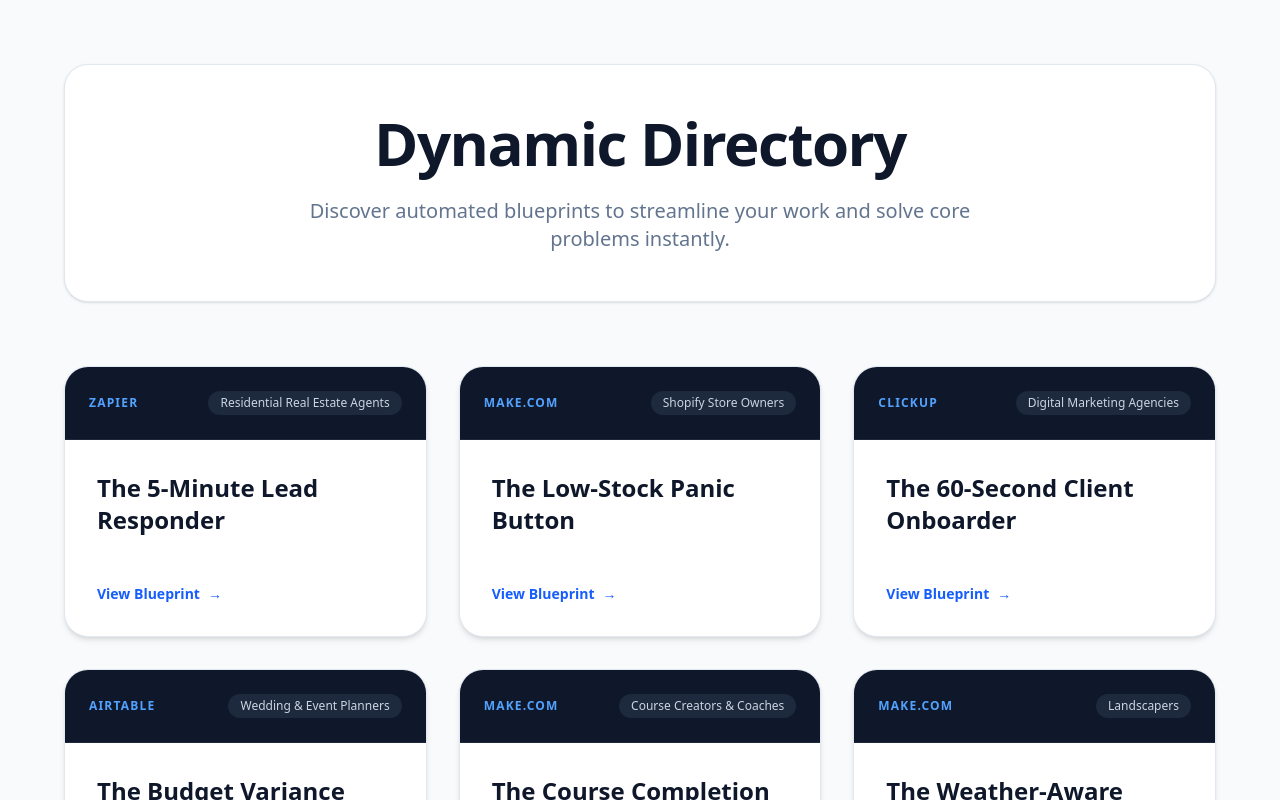
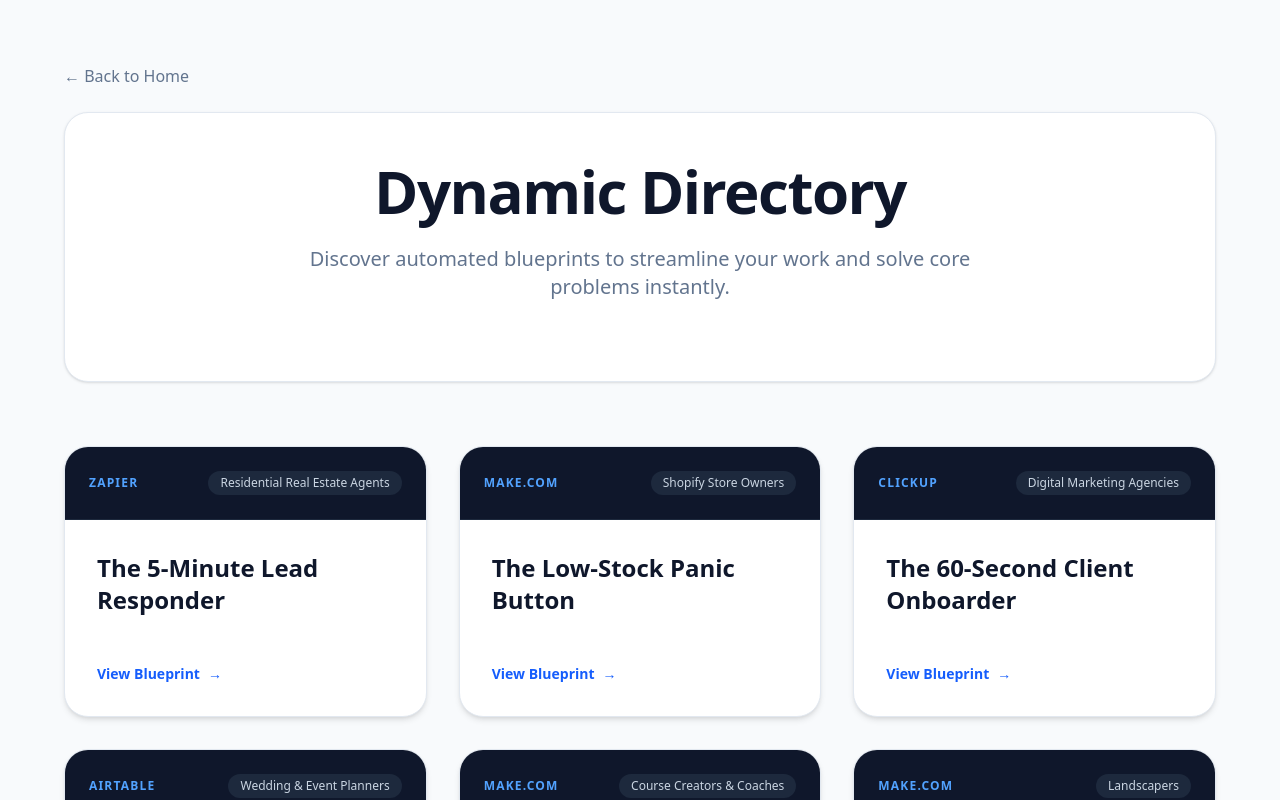
Before and after one commit to zuzuCodesquack/quackmyquery, a Next.js app: page /blueprints in a window 1280 px wide. Shown: the top 800 px of the page. Built offline with nearby package versions, Linux system fonts and the light colour scheme.

Commit message:
Auto-update via Antigravity: Search parameters implemented to filter blueprint directory pages and feed interactive cards

```diff
--- a/app/blueprints/page.tsx
+++ b/app/blueprints/page.tsx
@@ -1,24 +1,63 @@
 import Link from 'next/link';
 import pageData from '@/data/templates.json';
 
-export default function BlueprintsDirectory() {
+type Props = {
+  searchParams: Promise<{ [key: string]: string | string[] | undefined }>;
+};
+
+export default async function BlueprintsDirectory({ searchParams }: Props) {
+  const params = await searchParams;
+  const toolQuery = typeof params.tool === 'string' ? params.tool.toLowerCase() : null;
+
+  // Filter Data natively mapping to either toolSlug or toolName dynamically
+  const filteredData = toolQuery
+    ? pageData.filter(template =>
+        template.toolSlug.toLowerCase().includes(toolQuery) ||
+        template.toolName.toLowerCase().includes(toolQuery)
+      )
+    : pageData;
+
+  // Properly format standard display names for the feedback banner
+  const toolDisplayName = toolQuery
+    ? toolQuery.charAt(0).toUpperCase() + toolQuery.slice(1).replace('-com', '.com')
+    : 'All';
+
   return (
     <main className="min-h-screen bg-slate-50 py-16 px-6 font-sans text-slate-900">
       <div className="max-w-6xl mx-auto">
+
+        {/* Navigation Return */}
+        <div className="mb-6">
+          <Link href="/" className="text-slate-500 hover:text-blue-600 font-medium transition-colors inline-block">
+            &larr; Back to Home
+          </Link>
+        </div>
 
         {/* Header Section */}
         <header className="mb-16 text-center shadow-sm py-12 px-6 rounded-3xl bg-white border border-slate-200">
           <h1 className="text-5xl font-black tracking-tight text-slate-900 sm:text-6xl mb-6">
             Dynamic Directory
           </h1>
-          <p className="text-xl text-slate-500 max-w-2xl mx-auto">
+          <p className="text-xl text-slate-500 max-w-2xl mx-auto mb-8">
             Discover automated blueprints to streamline your work and solve core problems instantly.
           </p>
+
+          {/* Conditional UI Feedback Filter Banner */}
+          {toolQuery && (
+            <div className="inline-flex items-center gap-4 bg-slate-100 px-6 py-3 rounded-full border border-slate-200 shadow-inner">
+              <span className="font-bold text-slate-700">Showing {toolDisplayName} Blueprints</span>
+              <span className="text-slate-300">|</span>
+              <Link href="/blueprints" className="text-red-500 hover:text-red-600 font-semibold text-sm transition-colors uppercase tracking-wider">
+                ✕ Clear Filter
+              </Link>
+            </div>
+          )}
         </header>
 
         {/* Grid Section */}
+        {filteredData.length > 0 ? (
           <div className="grid grid-cols-1 md:grid-cols-2 lg:grid-cols-3 gap-8">
-          {pageData.map((template: any, index: number) => (
+            {filteredData.map((template: any, index: number) => (
               <Link
                 key={index}
                 href={`/${template.toolSlug}/${template.professionSlug}`}
@@ -47,6 +86,13 @@
               </Link>
             ))}
           </div>
+        ) : (
+          <div className="text-center py-20">
+            <div className="text-4xl mb-4">🦆</div>
+            <h3 className="text-2xl font-bold text-slate-800">No tools found</h3>
+            <p className="text-slate-500 mt-2">Try clearing your filters to see all available blueprints.</p>
+          </div>
+        )}
 
       </div>
     </main>
--- a/app/page.tsx
+++ b/app/page.tsx
@@ -14,19 +14,19 @@
 
         <h2 className="text-sm font-black text-slate-400 mb-6 uppercase tracking-[0.2em]">Browse By Tool</h2>
         <div className="grid grid-cols-2 md:grid-cols-4 gap-4 max-w-3xl mx-auto mb-16">
-           <Link href="/blueprints" className="bg-white hover:bg-orange-50/50 border border-slate-200 shadow-sm hover:shadow-lg hover:border-orange-200 p-8 rounded-3xl flex flex-col items-center gap-4 transition-all duration-300 group">
+           <Link href="/blueprints?tool=zapier" className="bg-white hover:bg-orange-50/50 border border-slate-200 shadow-sm hover:shadow-lg hover:border-orange-200 p-8 rounded-3xl flex flex-col items-center gap-4 transition-all duration-300 group">
               <span className="text-4xl group-hover:scale-125 transition-transform duration-300 drop-shadow-sm">⚡</span>
               <span className="font-bold text-slate-700 tracking-tight">Zapier</span>
            </Link>
-           <Link href="/blueprints" className="bg-white hover:bg-purple-50/50 border border-slate-200 shadow-sm hover:shadow-lg hover:border-purple-200 p-8 rounded-3xl flex flex-col items-center gap-4 transition-all duration-300 group">
+           <Link href="/blueprints?tool=make" className="bg-white hover:bg-purple-50/50 border border-slate-200 shadow-sm hover:shadow-lg hover:border-purple-200 p-8 rounded-3xl flex flex-col items-center gap-4 transition-all duration-300 group">
               <span className="text-4xl group-hover:scale-125 transition-transform duration-300 drop-shadow-sm">⚙️</span>
               <span className="font-bold text-slate-700 tracking-tight">Make.com</span>
            </Link>
-           <Link href="/blueprints" className="bg-white hover:bg-pink-50/50 border border-slate-200 shadow-sm hover:shadow-lg hover:border-pink-200 p-8 rounded-3xl flex flex-col items-center gap-4 transition-all duration-300 group">
+           <Link href="/blueprints?tool=clickup" className="bg-white hover:bg-pink-50/50 border border-slate-200 shadow-sm hover:shadow-lg hover:border-pink-200 p-8 rounded-3xl flex flex-col items-center gap-4 transition-all duration-300 group">
               <span className="text-4xl group-hover:scale-125 transition-transform duration-300 drop-shadow-sm">🔺</span>
               <span className="font-bold text-slate-700 tracking-tight">ClickUp</span>
            </Link>
-           <Link href="/blueprints" className="bg-white hover:bg-blue-50/50 border border-slate-200 shadow-sm hover:shadow-lg hover:border-blue-200 p-8 rounded-3xl flex flex-col items-center gap-4 transition-all duration-300 group">
+           <Link href="/blueprints?tool=airtable" className="bg-white hover:bg-blue-50/50 border border-slate-200 shadow-sm hover:shadow-lg hover:border-blue-200 p-8 rounded-3xl flex flex-col items-center gap-4 transition-all duration-300 group">
               <span className="text-4xl group-hover:scale-125 transition-transform duration-300 drop-shadow-sm">📊</span>
               <span className="font-bold text-slate-700 tracking-tight">Airtable</span>
            </Link>
```
Lines whose indentation alone changed are shown as unchanged.
